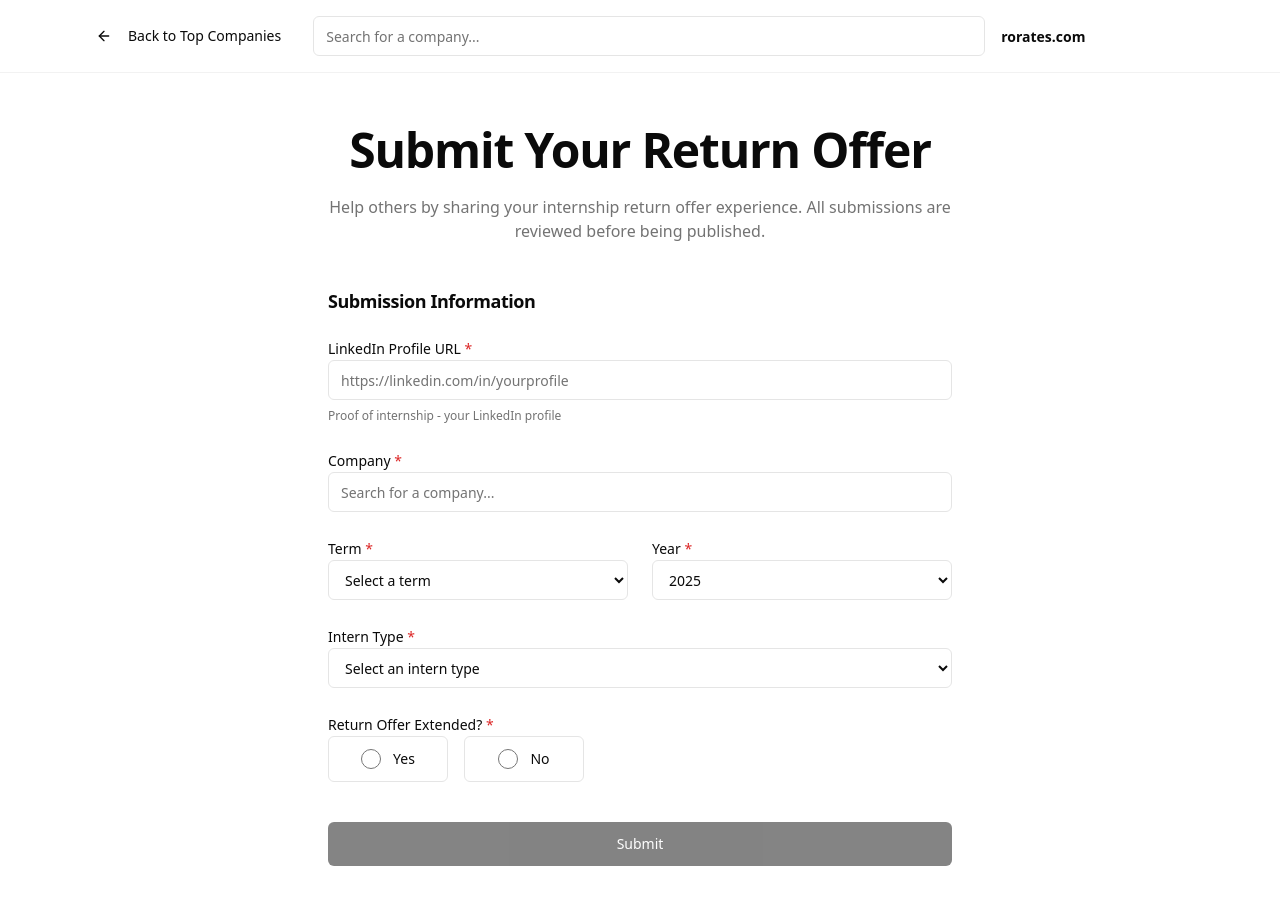
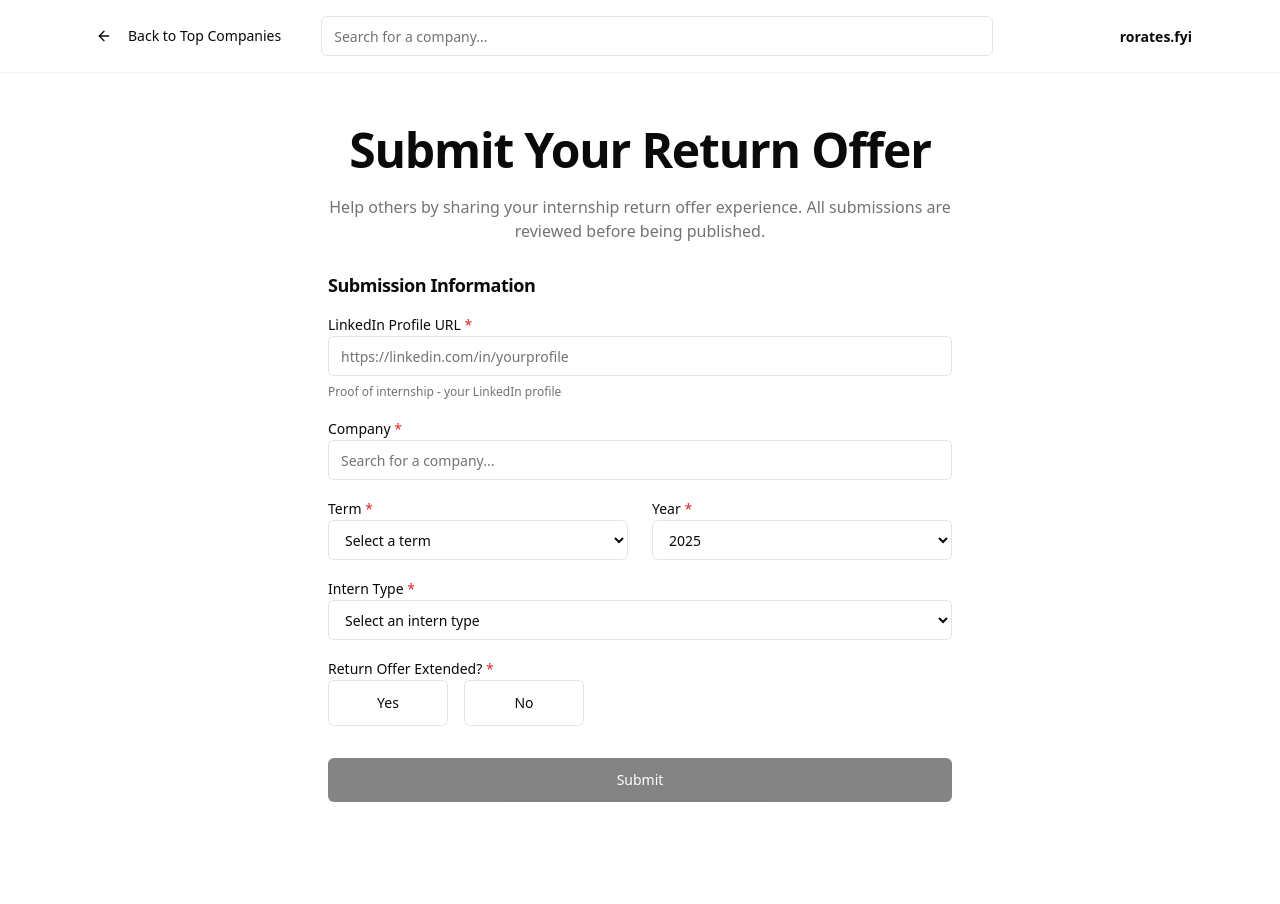
Before and after one commit to Baguirre03/rorate, a Next.js app: page /submit in a window 1280 px wide. Shown: the top 904 px of the page. After the commit the page ends 873 px from the top, so only its background shows below. Built offline with nearby package versions, Linux system fonts and the light colour scheme.

Commit message:
cleanup submission form

```diff
--- a/app/components/SubmissionForm.tsx
+++ b/app/components/SubmissionForm.tsx
@@ -266,7 +266,7 @@ export default function SubmissionForm() {
     <div className="min-h-screen bg-background">
       <div className="max-w-2xl mx-auto px-6 py-12">
         {/* Header Section - Similar to levels.fyi */}
-        <div className="text-center mb-12">
+        <div className="text-center mb-8">
           <h1 className="text-4xl sm:text-5xl font-bold mb-4 text-foreground tracking-tight">
             Submit Your Return Offer
           </h1>
@@ -288,10 +288,10 @@ export default function SubmissionForm() {
           </div>
         )}
 
-        <form onSubmit={handleSubmit} className="space-y-6">
+        <form onSubmit={handleSubmit} className="space-y-4">
           {/* Section Header */}
-          <div className="mb-6">
-            <h2 className="text-lg font-semibold text-foreground mb-1">
+          <div>
+            <h2 className="text-lg font-semibold text-foreground">
               Submission Information
             </h2>
           </div>
@@ -434,32 +434,30 @@ export default function SubmissionForm() {
               Return Offer Extended? <span className="text-destructive">*</span>
             </Label>
             <div className="flex gap-4">
-              <label className="flex items-center gap-3 cursor-pointer px-6 py-3 rounded-md border border-input hover:bg-accent hover:border-ring transition-colors min-w-[120px] justify-center group">
-                <input
-                  type="radio"
-                  name="returnOfferExtended"
-                  checked={formData.returnOfferExtended === true}
-                  onChange={() => handleReturnOfferChange(true)}
-                  disabled={isSubmitting}
-                  className="h-5 w-5 text-foreground border-input focus:ring-2 focus:ring-ring focus:ring-offset-2 disabled:cursor-not-allowed disabled:opacity-50"
-                />
-                <span className="text-sm font-medium text-foreground group-hover:text-foreground transition-colors">
-                  Yes
-                </span>
-              </label>
-              <label className="flex items-center gap-3 cursor-pointer px-6 py-3 rounded-md border border-input hover:bg-accent hover:border-ring transition-colors min-w-[120px] justify-center group">
-                <input
-                  type="radio"
-                  name="returnOfferExtended"
-                  checked={formData.returnOfferExtended === false}
-                  onChange={() => handleReturnOfferChange(false)}
-                  disabled={isSubmitting}
-                  className="h-5 w-5 text-foreground border-input focus:ring-2 focus:ring-ring focus:ring-offset-2 disabled:cursor-not-allowed disabled:opacity-50"
-                />
-                <span className="text-sm font-medium text-foreground group-hover:text-foreground transition-colors">
-                  No
-                </span>
-              </label>
+              <button
+                type="button"
+                onClick={() => handleReturnOfferChange(true)}
+                disabled={isSubmitting}
+                className={`px-6 py-3 rounded-md border transition-colors min-w-[120px] font-medium text-sm cursor-pointer ${
+                  formData.returnOfferExtended === true
+                    ? "bg-green-500 text-white border-green-500 dark:bg-green-600 dark:border-green-600"
+                    : "border-input hover:bg-accent hover:border-ring text-foreground"
+                } disabled:cursor-not-allowed disabled:opacity-50`}
+              >
+                Yes
+              </button>
+              <button
+                type="button"
+                onClick={() => handleReturnOfferChange(false)}
+                disabled={isSubmitting}
+                className={`px-6 py-3 rounded-md border transition-colors min-w-[120px] cursor-pointer font-medium text-sm ${
+                  formData.returnOfferExtended === false
+                    ? "bg-red-500 text-white border-red-500 dark:bg-red-600 dark:border-red-600"
+                    : "border-input hover:bg-accent hover:border-ring text-foreground"
+                } disabled:cursor-not-allowed disabled:opacity-50`}
+              >
+                No
+              </button>
             </div>
             {errors.returnOfferExtended && (
               <p className="text-sm text-destructive">
--- a/app/components/TopNav.tsx
+++ b/app/components/TopNav.tsx
@@ -26,7 +26,7 @@ export default function TopNav() {
   return (
     <div className="border-b border-border/50 bg-background/95 backdrop-blur supports-backdrop-filter:bg-background/60 sticky top-0 z-50">
       <div className="max-w-6xl mx-auto px-6 py-4">
-        <div className="flex items-center gap-4">
+        <div className="flex items-center gap-6">
           <Button
             variant="ghost"
             onClick={() => router.push(backButtonPath)}
@@ -42,12 +42,12 @@ export default function TopNav() {
               clearOnSelect={true}
             />
           </div>
-          <div className="shrink-0">
+          <div className="shrink-0 ml-auto">
             <Link
               href="/"
               className="text-sm font-semibold text-foreground hover:text-foreground/80 transition-colors"
             >
-              rorates.com
+              rorates.fyi
             </Link>
           </div>
         </div>
```
